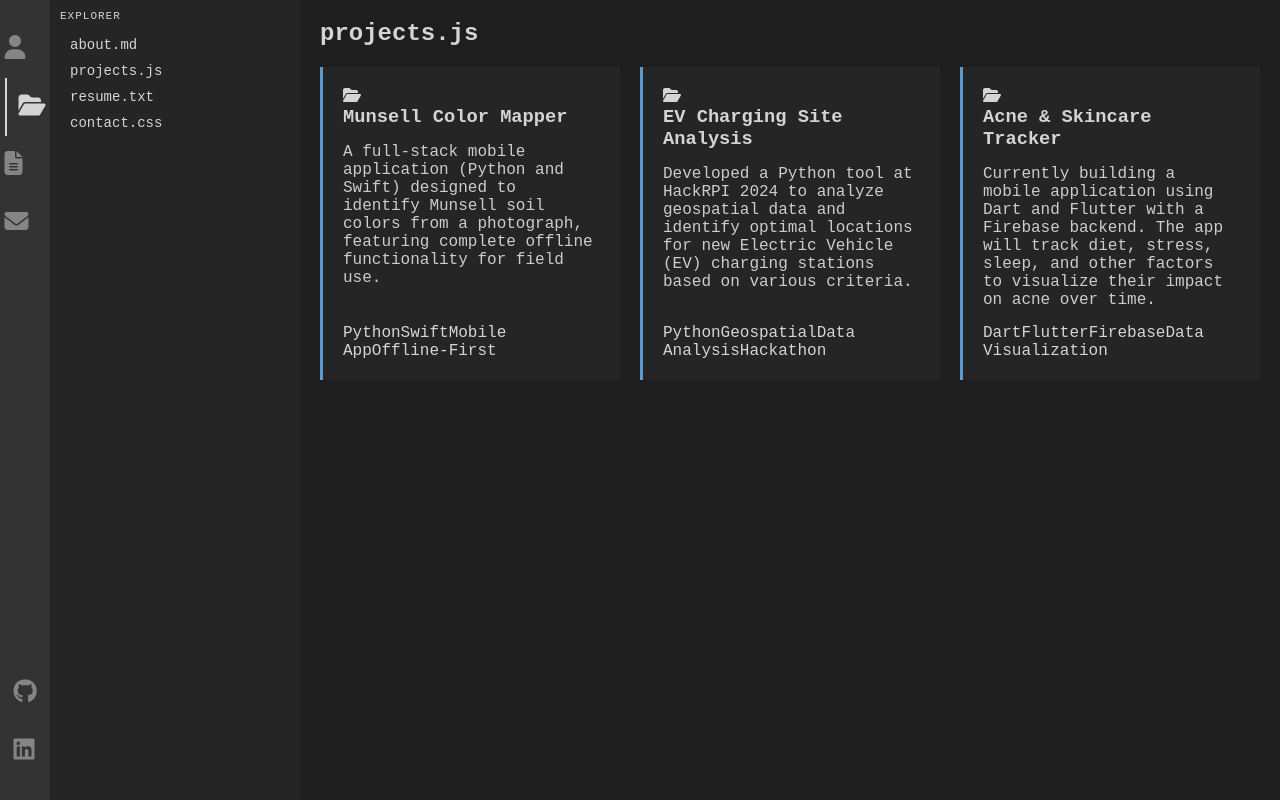
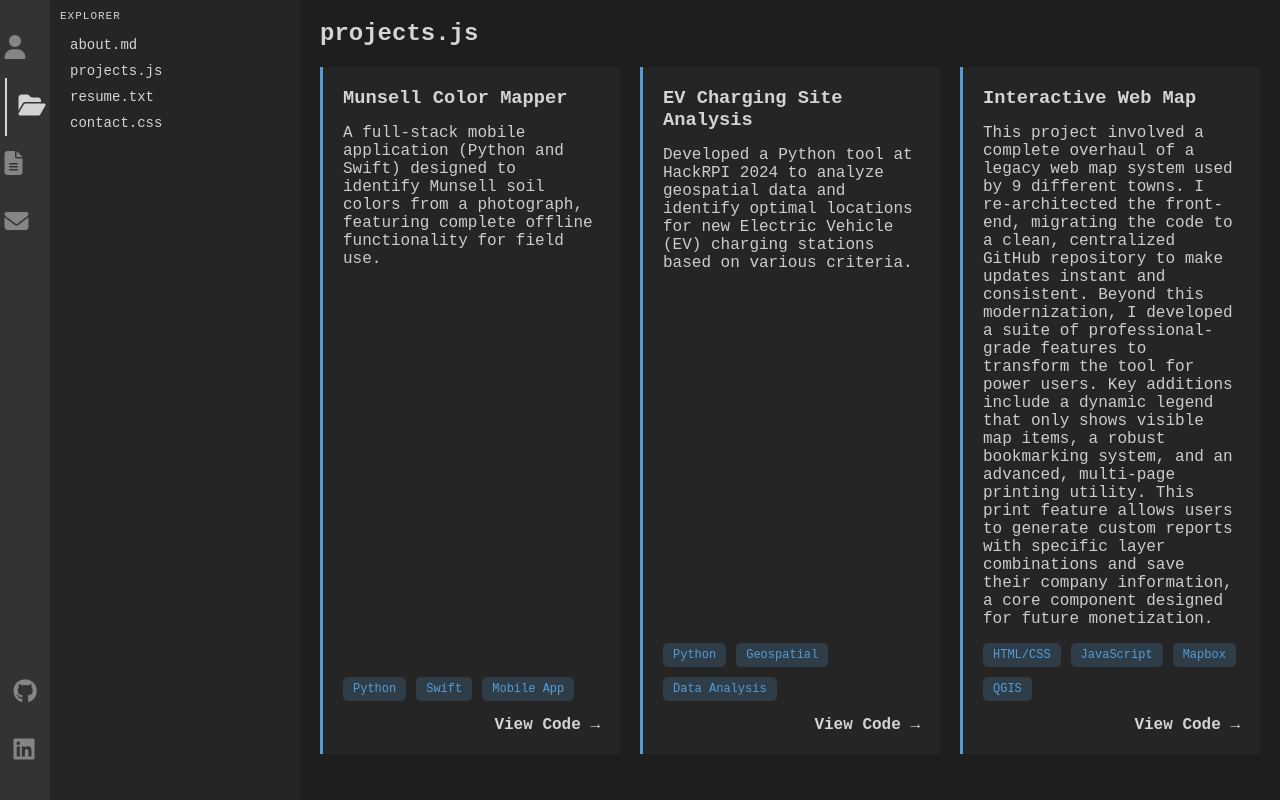
Before and after one commit to pdcarlson/pdcarlson, a React (Vite) app: page / in a window 1280 px wide. Both pictures are taken after a click on the item "projects.js". Built offline with nearby package versions, Linux system fonts and the light colour scheme.

Commit message:
refactor(Projects): simplify project card structure and update descriptions

```diff
--- a/src/components/Projects.jsx
+++ b/src/components/Projects.jsx
@@ -7,51 +7,49 @@ function Projects() {
       <div className="projects-grid">
 
         <div className="project-card">
-          <div className="project-header">
-            <i className="fa-solid fa-folder-open project-icon"></i>
-            <h3 className="project-title">Munsell Color Mapper</h3>
-          </div>
+          <h3>Munsell Color Mapper</h3>
           <p className="project-description">
             A full-stack mobile application (Python and Swift) designed to identify Munsell soil colors from a photograph, featuring complete offline functionality for field use.
           </p>
-          <div className="project-tags">
-            <span className="tag">Python</span>
-            <span className="tag">Swift</span>
-            <span className="tag">Mobile App</span>
-            <span className="tag">Offline-First</span>
-          </div>
+          <ul className="project-tech-list">
+            <li>Python</li>
+            <li>Swift</li>
+            <li>Mobile App</li>
+          </ul>
+          <a href="#" className="project-link" target="_blank" rel="noopener noreferrer">
+            View Code &rarr;
+          </a>
         </div>
 
         <div className="project-card">
-          <div className="project-header">
-            <i className="fa-solid fa-folder-open project-icon"></i>
-            <h3 className="project-title">EV Charging Site Analysis</h3>
-          </div>
+          <h3>EV Charging Site Analysis</h3>
           <p className="project-description">
             Developed a Python tool at HackRPI 2024 to analyze geospatial data and identify optimal locations for new Electric Vehicle (EV) charging stations based on various criteria.
           </p>
-          <div className="project-tags">
-            <span className="tag">Python</span>
-            <span className="tag">Geospatial</span>
-            <span className="tag">Data Analysis</span>
-            <span className="tag">Hackathon</span>
-          </div>
+          <ul className="project-tech-list">
+            <li>Python</li>
+            <li>Geospatial</li>
+            <li>Data Analysis</li>
+          </ul>
+          <a href="#" className="project-link" target="_blank" rel="noopener noreferrer">
+            View Code &rarr;
+          </a>
         </div>
 
         <div className="project-card">
-          <div className="project-header">
-            <i className="fa-solid fa-folder-open project-icon"></i>
-            <h3 className="project-title">Acne & Skincare Tracker</h3>
-          </div>
+          <h3>Interactive Web Map</h3>
           <p className="project-description">
-            Currently building a mobile application using Dart and Flutter with a Firebase backend. The app will track diet, stress, sleep, and other factors to visualize their impact on acne over time.
+            This project involved a complete overhaul of a legacy web map system used by 9 different towns. I re-architected the front-end, migrating the code to a clean, centralized GitHub repository to make updates instant and consistent. Beyond this modernization, I developed a suite of professional-grade features to transform the tool for power users. Key additions include a dynamic legend that only shows visible map items, a robust bookmarking system, and an advanced, multi-page printing utility. This print feature allows users to generate custom reports with specific layer combinations and save their company information, a core component designed for future monetization.
           </p>
-          <div className="project-tags">
-            <span className="tag">Dart</span>
-            <span className="tag">Flutter</span>
-            <span className="tag">Firebase</span>
-            <span className="tag">Data Visualization</span>
-          </div>
+          <ul className="project-tech-list">
+            <li>HTML/CSS</li>
+            <li>JavaScript</li>
+            <li>Mapbox</li>
+            <li>QGIS</li>
+          </ul>
+          <a href="https://github.com/East-SouthEast-LLC/ese-map-viewer" className="project-link" target="_blank" rel="noopener noreferrer">
+            View Code &rarr;
+          </a>
         </div>
 
       </div>
```
Also changed, not shown: public/appwrite.svg (deleted), public/react.svg (deleted).
